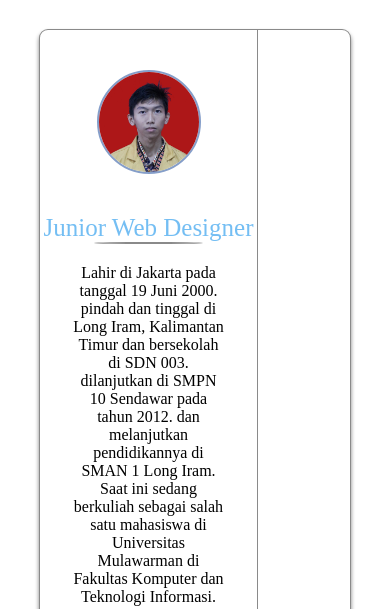
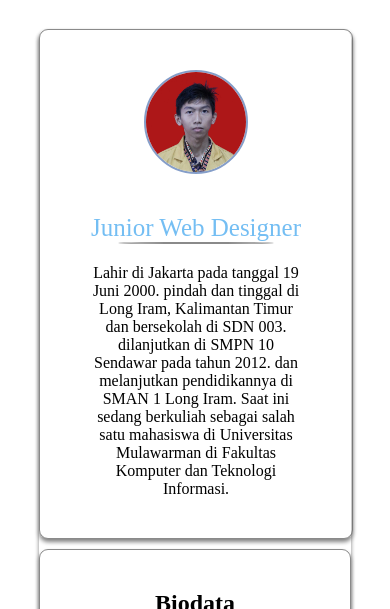
Before and after one commit to doniindira/doniportfolio, a plain HTML site: page index.html in a window 390 px wide. Shown: the part 491-1100 px from the top of the page. Drawn offline with Linux system fonts and the light colour scheme.

Commit message:
Update style.css

```diff
--- a/css/style.css
+++ b/css/style.css
@@ -336,7 +336,7 @@ a:hover {
     }
 }
 
-@mediascreen and (max-width:940px) {
+@media (max-width:940px) {
     .container .mypersonal {
         width: 100%;
         float: left;
@@ -369,7 +369,7 @@ a:hover {
 
 
 
-@media screen and (max-width:1000px) {
+@media (max-width:1000px) {
     .header .nav {
         display: none;
     }
```
